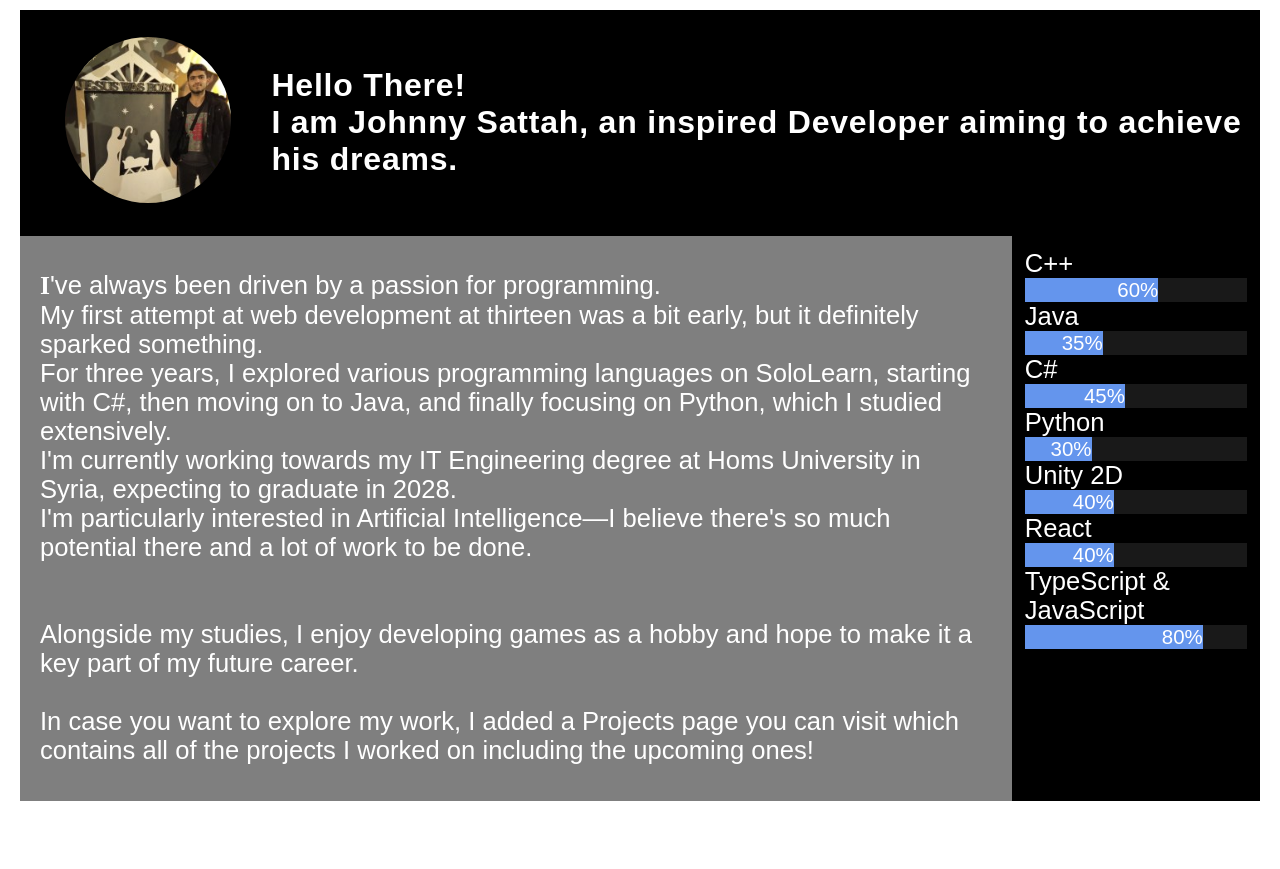
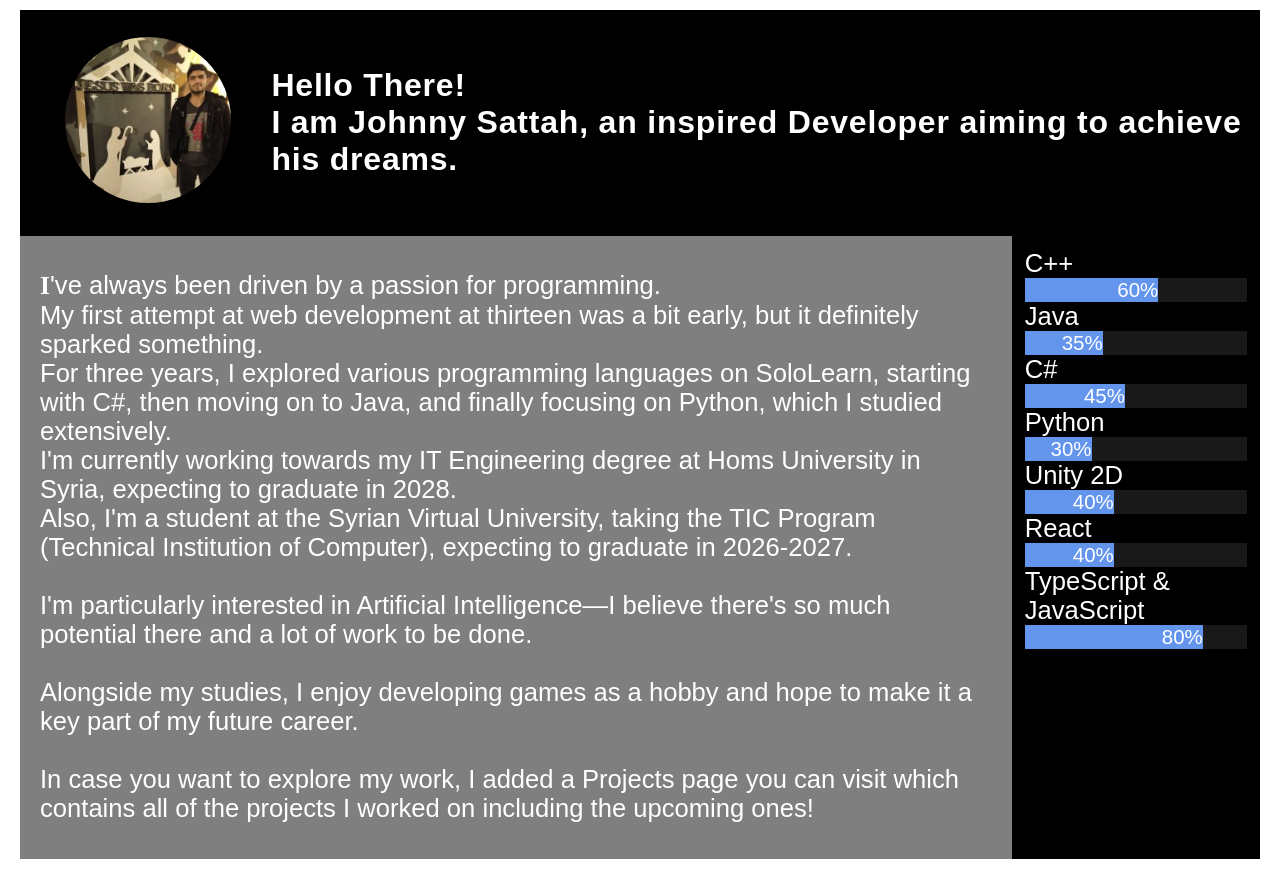
Before and after one commit to MrJ-403/Protofilo, a plain HTML site: page main.html in a window 1280 px wide. Before the commit the page ends 811 px from the top, so only its background shows below. Drawn offline with Linux system fonts and the light colour scheme.

Commit message:
add the "Studying at the SVU" line

```diff
--- a/main.html
+++ b/main.html
@@ -23,8 +23,11 @@
             Java, and finally focusing on Python, which I studied extensively.<br>
             I'm currently working towards my IT Engineering degree at Homs University in Syria, expecting to graduate in
             2028.<br>
+            Also, I'm a student at the Syrian Virtual University, taking the TIC Program (Technical Institution of Computer), expecting to graduate in 2026-2027.
+            <br>
+            <br>
             I'm particularly interested in Artificial Intelligence—I believe there's so much potential there and a lot
-            of work to be done.<br>
+            of work to be done.
             <br>
             <br>
             Alongside my studies, I enjoy developing games as a hobby and hope to make it a key part of my future
```
